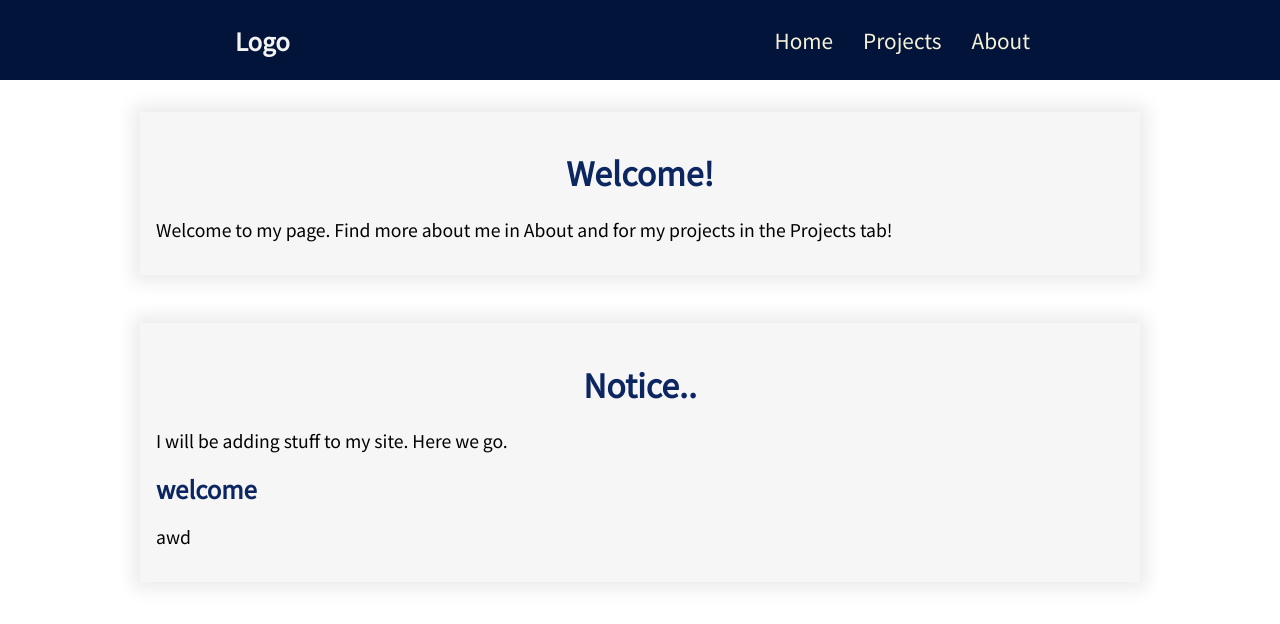
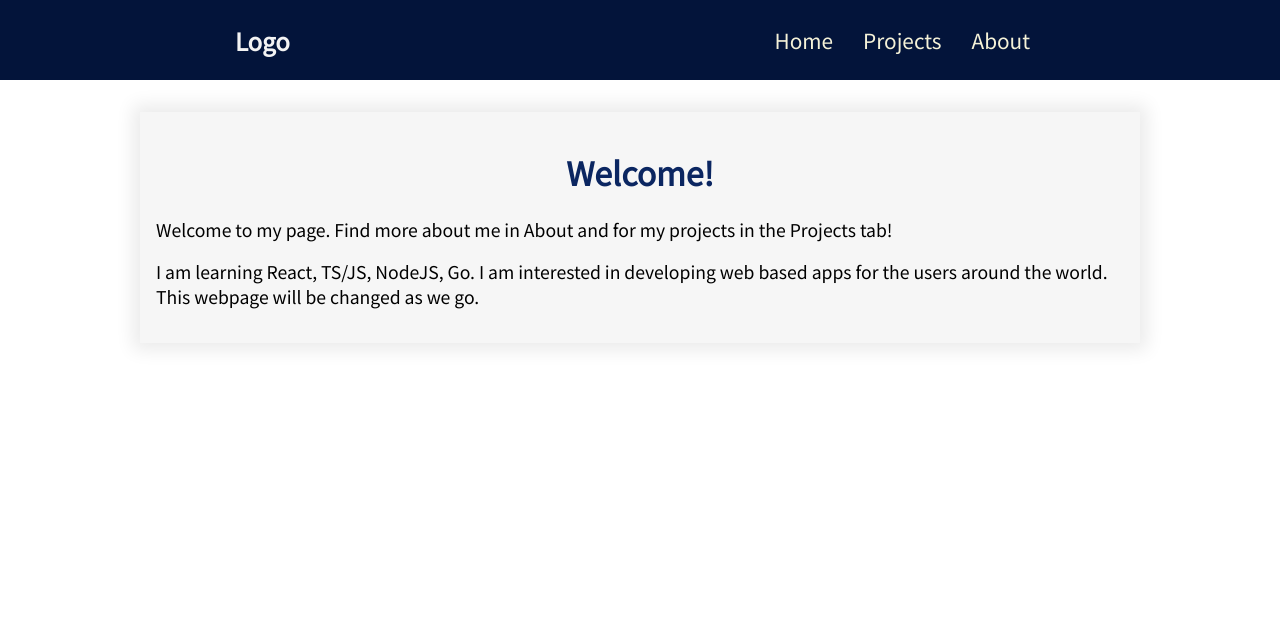
Before and after one commit to kruzus/personal, a React (Create React App) app: page / in a window 1280 px wide. Shown: the top 624 px of the page. Built offline with nearby package versions, Linux system fonts and the light colour scheme.

Commit message:
added typings, but do we need it?

```diff
--- a/src/App/Layout.jsx
+++ b/src/App/Layout.jsx
@@ -14,7 +14,7 @@ export const Layout = () => {
   return (
     <>
       <Router>
-        <Navbar  />
+        <Navbar />
         <Switch>
           <Route exact path="/projects">
             <Projects />
--- a/src/components/shared/Container.tsx
+++ b/src/components/shared/Container.tsx
@@ -4,4 +4,4 @@
 //   //styles
 // `;
 //fix later.
-export {}
+export {};
--- a/src/components/shared/Post.tsx
+++ b/src/components/shared/Post.tsx
@@ -10,7 +10,7 @@ export const Post = (props: PostProp) => {
             textAlign: "center",
           }}
         >
-          {!heading ? "NOT SET" : heading}
+          {!heading ? null : heading}
         </h1>
         <p>{body}</p>
 
@@ -22,7 +22,7 @@ export const Post = (props: PostProp) => {
                 color: "#0b2661",
               }}
             >
-            { !text.heading ? null : text.heading }
+              {!text.heading ? null : text.heading}
             </h1>
             <p>{!other ? null : text.body}</p>
           </>
@@ -31,14 +31,3 @@ export const Post = (props: PostProp) => {
     </>
   );
 };
-
-type PostProp = {
-  heading?: string;
-  body?: string;
-  other?: PostType[];
-};
-
-type PostType = {
-  heading?: string;
-  body?: string;
-};
--- a/src/index.scss
+++ b/src/index.scss
@@ -1,10 +1,10 @@
-@import url('https://fonts.googleapis.com/css2?family=Noto+Sans+JP&display=swap');
+@import url("https://fonts.googleapis.com/css2?family=Noto+Sans+JP&display=swap");
 
 body,
 html {
   margin: 0;
   padding: 0;
-  font-family: 'Noto Sans JP', sans-serif;
+  font-family: "Noto Sans JP", sans-serif;
 }
 
 *,
--- a/src/views/Home.tsx
+++ b/src/views/Home.tsx
@@ -1,25 +1,21 @@
 import { Wrapper } from "../components/shared/Wrapper";
 import { Post } from "../components/shared/Post";
 export const Home = () => {
+  const content: PostType[] = [
+    {
+      body: `I am learning React, TS/JS, NodeJS, Go. I am interested
+      in developing web based apps for the users around the world.
+      This webpage will be changed as we go.
+      `,
+    },
+  ];
   return (
     <>
       <Wrapper>
         <Post
           heading="Welcome!"
-          body="Welcome to my page. Find more about me in About and for my projects in the Projects tab!"
-        />
-
-        <Post
-          heading="Notice.."
-          body="I will be adding stuff to my site. Here we go."
-          other={
-            [
-              {
-                heading: "welcome",
-                body: "awd"
-              }
-            ]
-          }
+          body={`Welcome to my page. Find more about me in About and for my projects in the Projects tab!`}
+          other={content}
         />
       </Wrapper>
     </>
```
Also changed, not shown: src/components/Navbar/index.tsx (+4 -4 lines), src/components/shared/ProjectListCard.tsx (+4 -6 lines), src/hooks/useAxios/index.ts (+4 -4 lines), src/typings/index.d.ts (added, +11 -0 lines).
